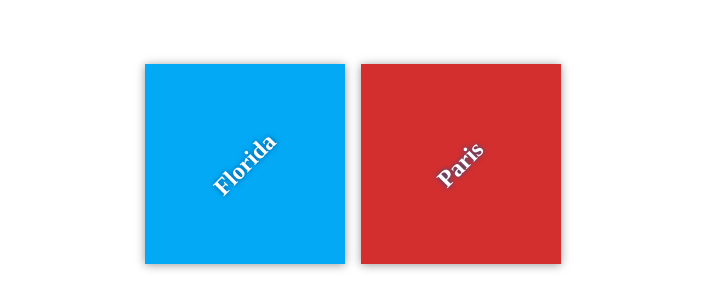
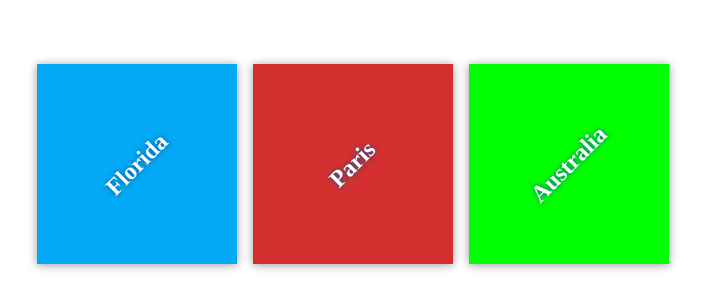
Before and after one commit to JoeFinan/my-travel-plans, a plain HTML site: page index.html in a window 1280 px wide. Shown: the part 236-544 px from the top of the page, without its empty margins (287-992 px from the left). Drawn offline with Linux system fonts and the light colour scheme.

Commit message:
Added a destination

```diff
--- a/css/app.css
+++ b/css/app.css
@@ -53,3 +53,7 @@ h2 {
 #paris {
     background-color: #d32f2f;
 }
+
+#australia {
+    background-color: #00FF00
+}
--- a/index.html
+++ b/index.html
@@ -16,6 +16,9 @@
 	    <div class="destination" id="paris">
 	        <h2>Paris</h2>
 	    </div>
+	    <div class="destination" id="australia">
+	        <h2>Australia</h2>
+	    </div>
 	</div>
     </div>
 </body>
```
